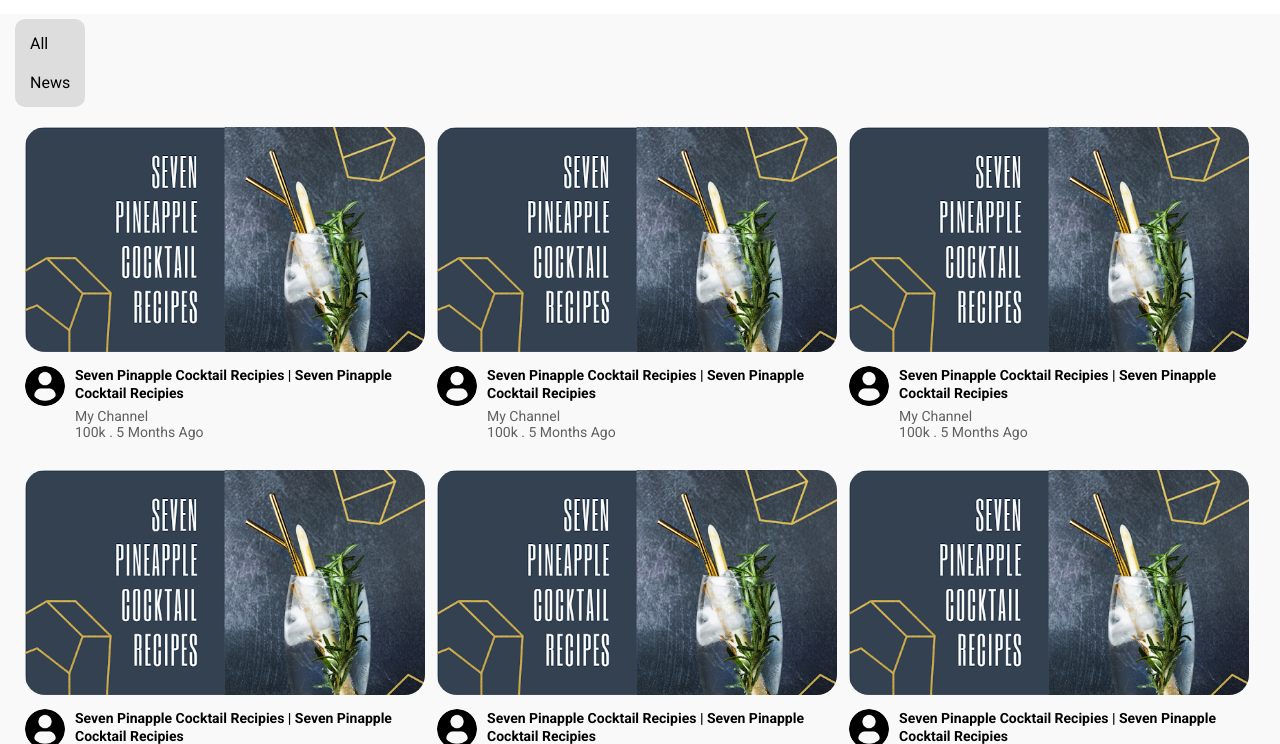
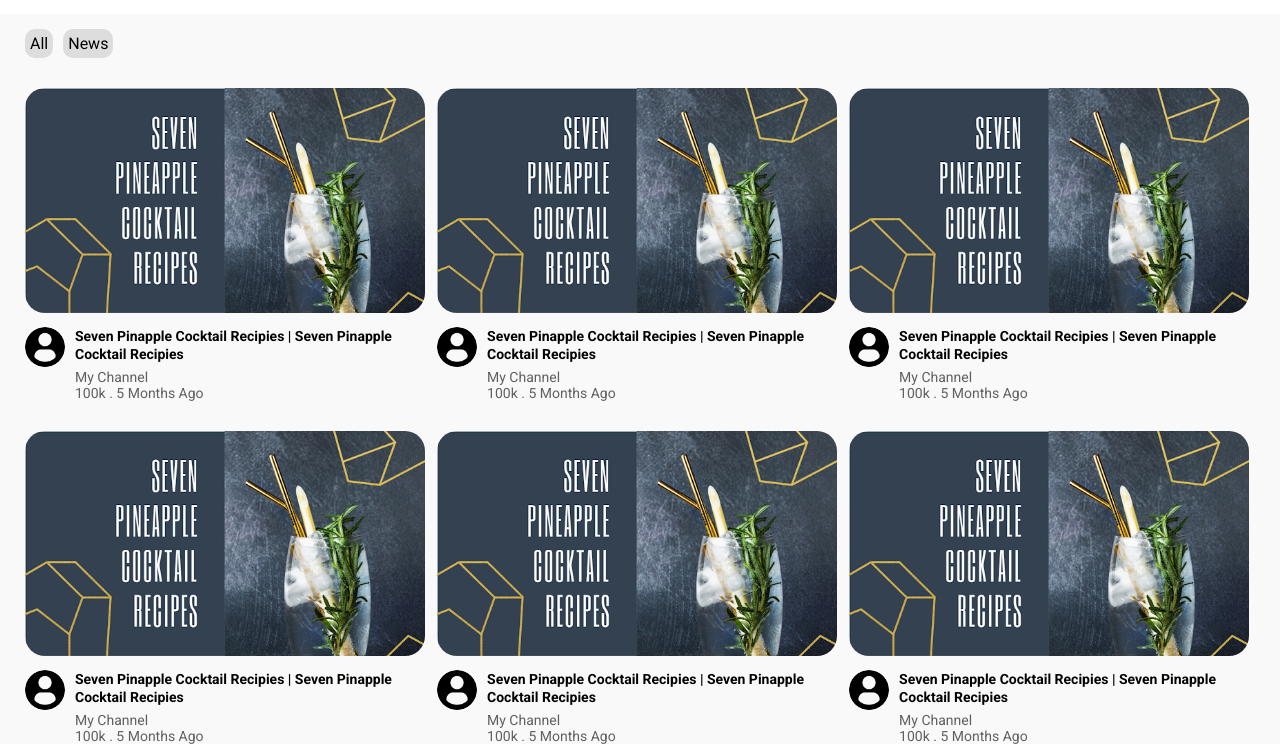
Before and after one commit to aswinrajeev0/youtube, a plain HTML site: page index.html in a window 1280 px wide. Shown: the part 56-800 px from the top of the page. Drawn offline with nearby package versions, Linux system fonts and the light colour scheme; grey boxes are pictures that could not be loaded.

Commit message:
Update style.css

```diff
--- a/style.css
+++ b/style.css
@@ -131,17 +131,19 @@ hr{
     border: none;
 }
 
-.suggestionTags li{
+.suggestionTags ul{
     display: flex;
     flex-direction: row;
     padding: 10px;
+    list-style-type: none;
 }
 
-.suggestionTags ul{
+.suggestionTags li{
     background-color: #ddd;
     padding: 5px;
     margin: 5px;
     border-radius: 10px;
+    cursor: pointer;
 }
 
 .suggestionTags{
```
